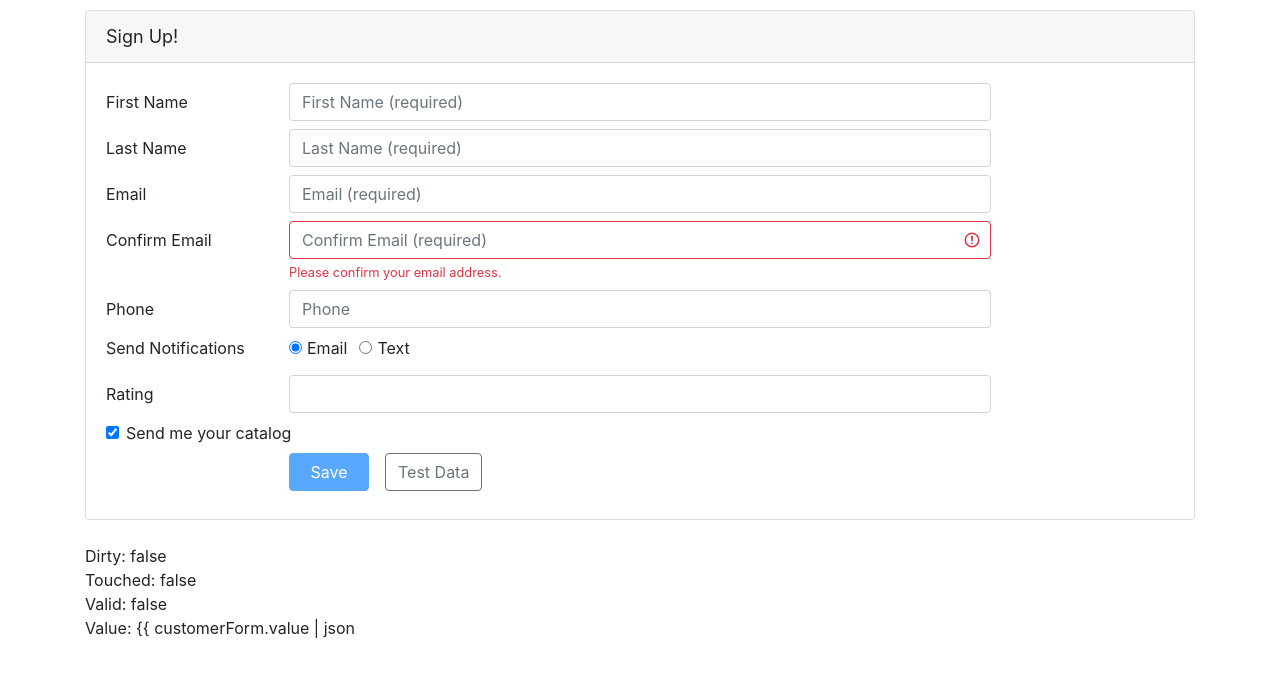
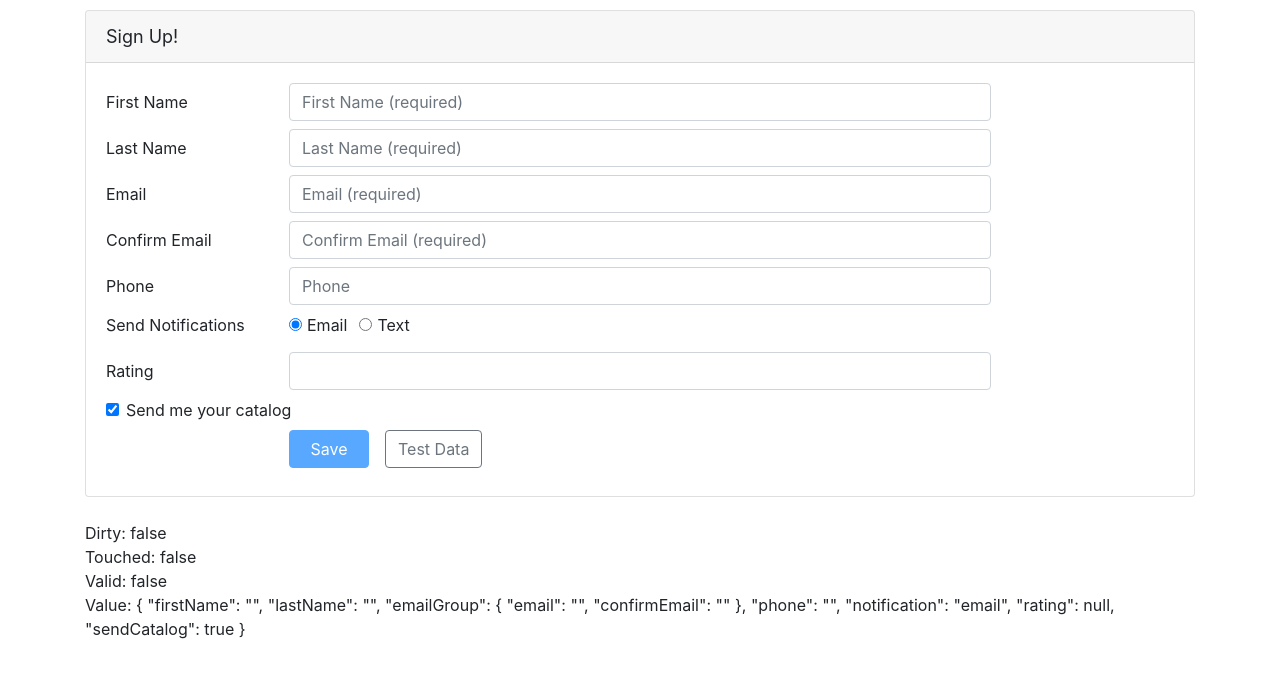
Before and after one commit to Mapacherama/AngularPluralsight, an Angular app in the folder Angular-Reactive-Forms/: page / in a window 1280 px wide. Shown: the top 678 px of the page. Built offline with nearby package versions, Linux system fonts and the light colour scheme.

Commit message:
Bug is fixed

```diff
--- a/Angular-Reactive-Forms/src/app/customers/customer.component.html
+++ b/Angular-Reactive-Forms/src/app/customers/customer.component.html
@@ -42,8 +42,8 @@
                 <div class="form-group row mb-2">
                     <label class="col-md-2 col-form-label" for="emailId">Email</label>
                     <div class="col-md-8">
-                        <input class="form-control" id="emailId" type="email" placeholder="Email (required)" formControlName="email" [ngClass]="{'is-invalid': (customerForm.get('emailGroup.email').touched ||
-                        customerForm.get('emailGroup.email').dirty) && !customerForm.get('emailGroup.email') }" />
+                        <input class="form-control" id="emailId" type="email" placeholder="Email (required)" formControlName="email" [ngClass]="{'is-invalid': customerForm.get('emailGroup').errors || ((customerForm.get('emailGroup.email').touched ||
+                        customerForm.get('emailGroup.email').dirty) && !customerForm.get('emailGroup.email').valid) }" />
                         <span class="invalid-feedback">
                         <span *ngIf="customerForm.get('emailGroup.email').errors?.required">
                           Please enter your email address.
@@ -58,7 +58,7 @@
                 <div class="form-group row mb-2">
                     <label class="col-md-2 col-form-label" for="confirmEmailId">Confirm Email</label>
                     <div class="col-md-8">
-                        <input class="form-control" id="confirmEmailId" type="email" placeholder="Confirm Email (required)" formControlName="confirmEmail" [ngClass]="{'is-invalid': customerForm.get('emailGroup.confirmEmail').errors ||
+                        <input class="form-control" id="confirmEmailId" type="email" placeholder="Confirm Email (required)" formControlName="confirmEmail" [ngClass]="{'is-invalid': customerForm.get('emailGroup').errors ||
                                                    ((customerForm.get('emailGroup.confirmEmail').touched ||
                                                     customerForm.get('emailGroup.confirmEmail').dirty) &&
                                                     !customerForm.get('emailGroup.confirmEmail').valid) }" />
@@ -233,4 +233,4 @@
 <br>Dirty: {{ customerForm.dirty }}
 <br>Touched: {{ customerForm.touched }}
 <br>Valid: {{ customerForm.valid }}
-<br>Value: {{ customerForm.value | json
+<br>Value: {{ customerForm.value | json }}
--- a/Angular-Reactive-Forms/src/app/customers/customer.component.ts
+++ b/Angular-Reactive-Forms/src/app/customers/customer.component.ts
@@ -45,7 +45,7 @@ export class CustomerComponent implements OnInit {
       emailGroup: this.fb.group({
         email: ['', [Validators.required, Validators.email]],
         confirmEmail: ['', Validators.required],
-      }),
+      }, {validator: emailMatcher}),
       phone: '',
       notification: 'email',
       rating: [null, ratingRange(1,5)],
```
